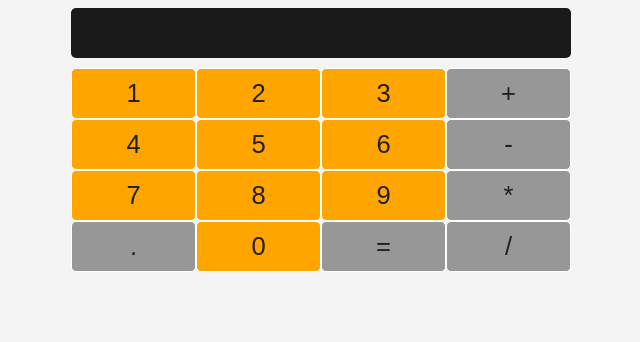
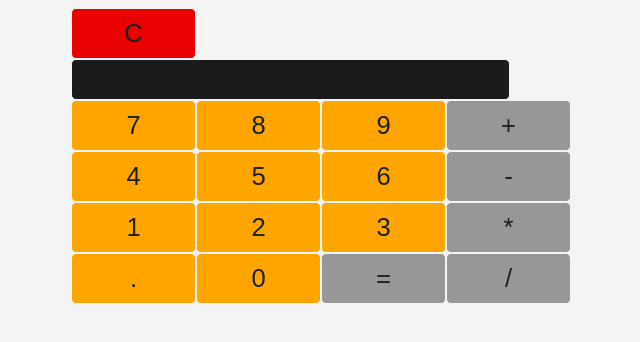
Before and after one commit to phlgr/urban-computing-machine, a website: page index.html in a window 1280 px wide. Shown: the whole page, without its empty margins (319-959 px from the left). Drawn offline with nearby package versions, Linux system fonts and the light colour scheme; files that its build step writes are made by us from their sources.

Commit message:
Adjusted Layout

```diff
--- a/index.html
+++ b/index.html
@@ -9,20 +9,21 @@
   <body class="body">
     <div class="calc__wrapper">
       <div class="calc">
+        <button class="calc__input calc__reset">C</button>
         <input type="text" class="calc__output" />
-        <button class="calc__input">1</button>
-        <button class="calc__input">2</button>
-        <button class="calc__input">3</button>
+        <button class="calc__input">7</button>
+        <button class="calc__input">8</button>
+        <button class="calc__input">9</button>
         <button class="calc__input calc__special calc__add">+</button>
         <button class="calc__input">4</button>
         <button class="calc__input">5</button>
         <button class="calc__input">6</button>
         <button class="calc__input calc__special calc__subtract">-</button>
-        <button class="calc__input">7</button>
-        <button class="calc__input">8</button>
-        <button class="calc__input">9</button>
+        <button class="calc__input">1</button>
+        <button class="calc__input">2</button>
+        <button class="calc__input">3</button>
         <button class="calc__input calc__special calc__multiply">*</button>
-        <button class="calc__input calc__special">.</button>
+        <button class="calc__input">.</button>
         <button class="calc__input calc__zero">0</button>
 
         <button class="calc__input calc__special calc__equal">=</button>
--- a/src/styles/_base.scss
+++ b/src/styles/_base.scss
@@ -1,3 +1,4 @@
+@use "variables" as var;
 *,
 *::after,
 *::before {
@@ -8,6 +9,6 @@
 
 .body {
   font-size: 16px;
-  background: #f4f4f4;
+  background: var.$bg-light;
   font-family: Roboto;
 }
--- /dev/null
+++ b/src/styles/_variables.scss
@@ -0,0 +1 @@
+$bg-light: #f4f4f4;
--- a/src/styles/components/_calculator.scss
+++ b/src/styles/components/_calculator.scss
@@ -1,3 +1,4 @@
+@use "../variables" as var;
 .calc__wrapper {
   display: flex;
   width: 100%;
@@ -9,15 +10,13 @@
   max-width: 500px;
 }
 .calc__output {
-  flex-basis: 100%;
+  flex-basis: 75%;
   background-color: rgb(26, 26, 26);
-  color: #f4f4f4;
-  border: none;
+  color: var.$bg-light;
+  border: 1px solid;
   outline: none;
-  height: 50px;
   font-size: 2rem;
   text-align: right;
-  margin-bottom: 10px;
   border-radius: 5px;
   padding-right: 15px;
 }
@@ -25,8 +24,9 @@
 .calc__input {
   flex-basis: calc(100% / 4);
   background: orange;
-  border: 1px solid white;
+  border: 1px solid var.$bg-light;
   outline: none;
+  margin: 0;
   padding: 10px 0 10px 0;
   font-size: 1.6rem;
   color: #202020;
@@ -37,7 +37,11 @@
 }
 
 .calc__reset {
-  width: 100%;
+  background: #e90000;
+}
+
+.calc__reset:active {
+  background: #cf0000;
 }
 
 .calc__zero {
```
